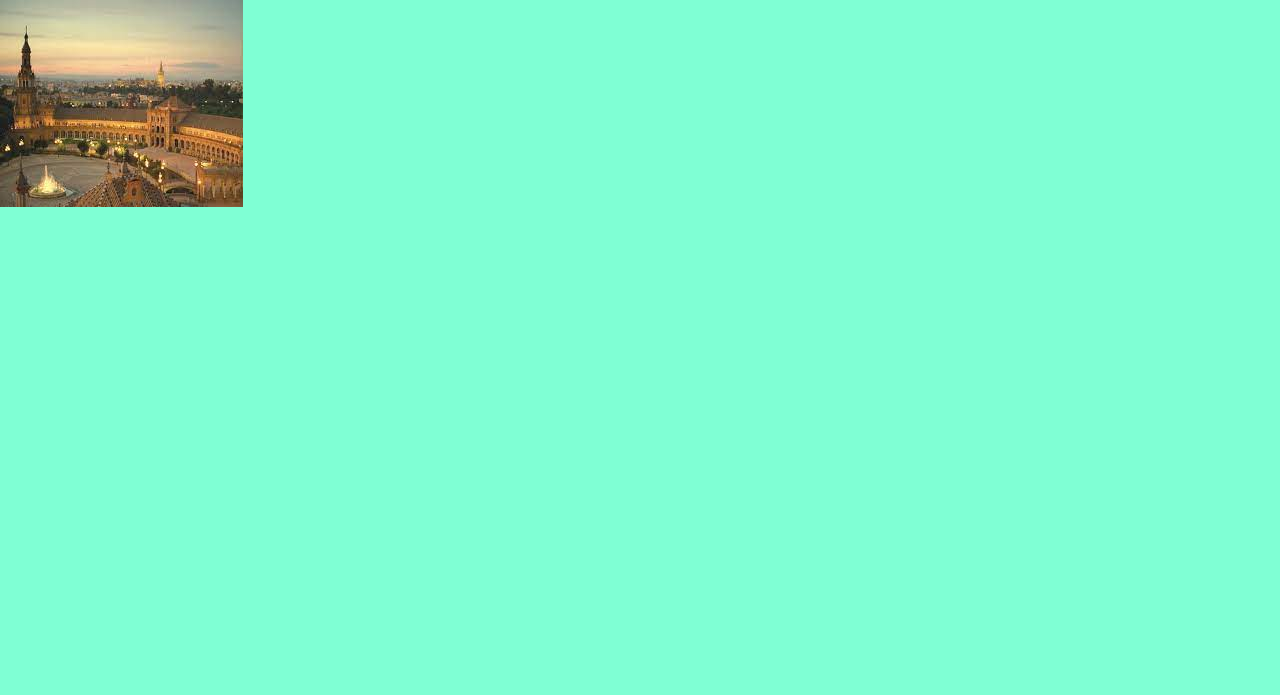
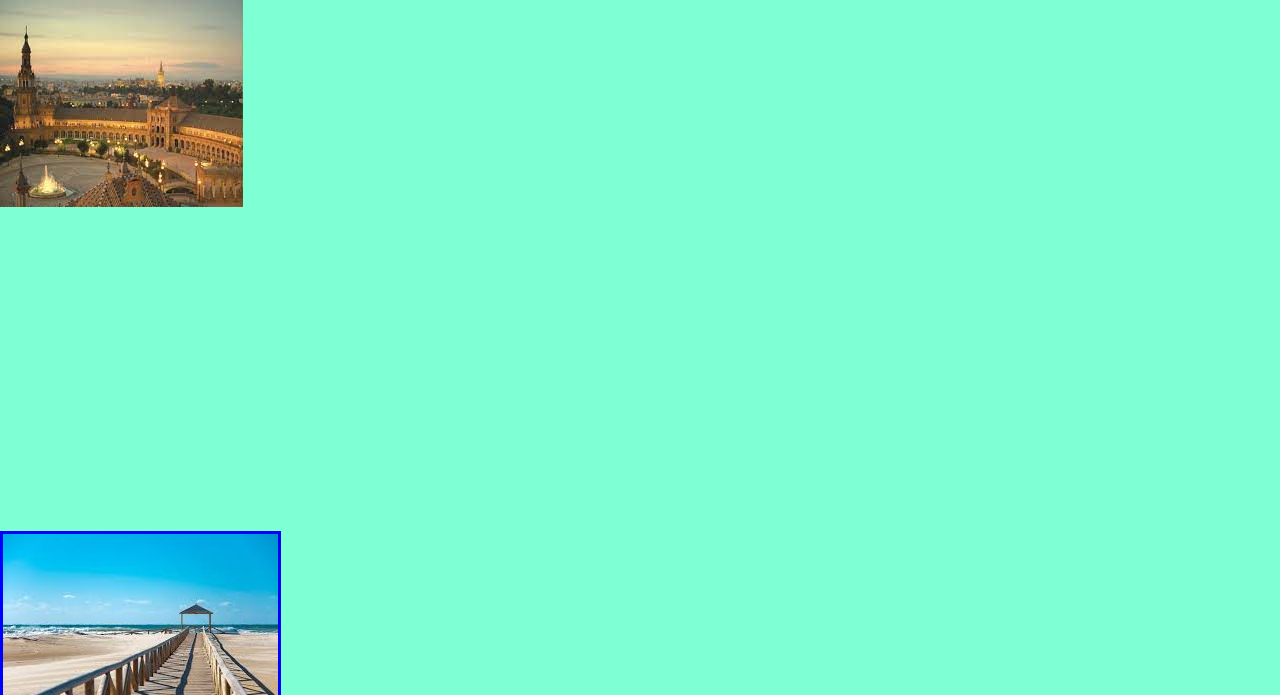
Before and after one commit to AORTBAR/diw6, a plain HTML site: page index.HTML in a window 1280 px wide. Shown: the top 695 px of the page. Drawn offline with Linux system fonts and the light colour scheme.

Commit message:
modificar estilo

```diff
--- a/index.HTML
+++ b/index.HTML
@@ -17,7 +17,7 @@
 
     </div>
     <main>
-        <img src="imagen1.jpg">
+        <img src="playa.jpg">
     </main>
 
     <footer>
```
